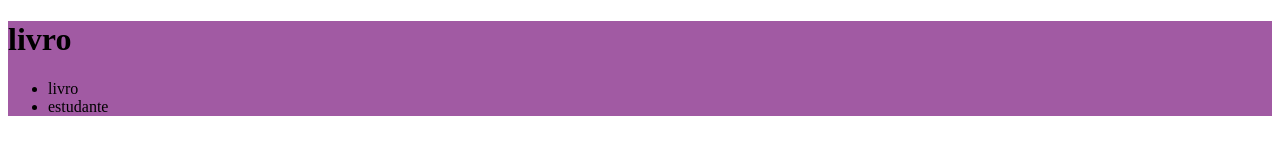
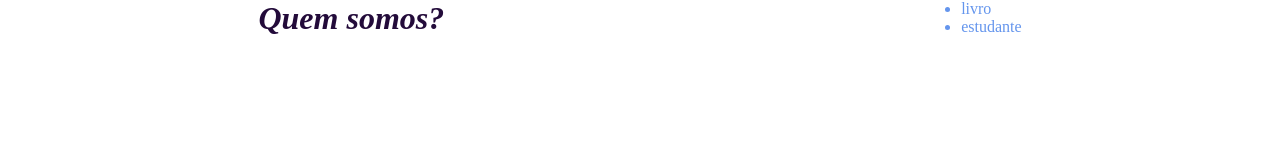
Before and after one commit to sthefanyyx/livro, a plain HTML site: page sthefany/index.html in a window 1280 px wide. Drawn offline with Linux system fonts and the light colour scheme.

Commit message:
Add files via upload

```diff
--- a/sthefany/index.html
+++ b/sthefany/index.html
@@ -8,8 +8,8 @@
     <link rel="stylesheet" href="style.css">
 </head>
 <body>
-  <header>
-    <h1>livro</h1>
+  <header class="cabecalho">
+    <h1 class="cabecalhoImagem"><em>Quem somos?</em></h1>
     <ul>
       <li>livro</li>
       <li>estudante</li>
--- a/sthefany/style.css
+++ b/sthefany/style.css
@@ -1,3 +1,33 @@
-header{
-    background-color: rgb(161, 90, 163);
+*{
+    margin: 0;
+    padding: 0;
 }
+
+.cabecalho{
+    background-color: blueviolet (18, 132, 20);
+    color: rgb(35, 11, 58);
+    display: flex;
+    justify-content: space-around;
+
+}
+.cabecalhoImagem{
+    width: 30;
+
+}
+
+body{
+    background-color: chartreuse(230, 220, 220);
+}
+li{
+    color: cornflowerblue;
+}
+.cabecalhoListaItem{
+    display: inline-block;
+    margin: 0 16px;
+    padding: 24px 0;
+}
+.sobre{
+    background-image: -o-linear-gradient(#03071F,#FFFF);
+    color:hsl(0, 52%, 60%)
+    display:plex;
+}
```
